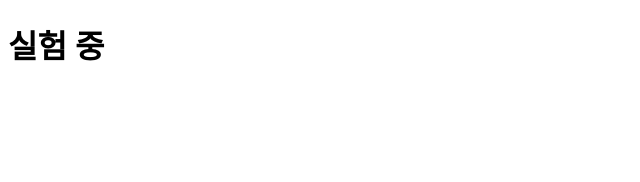
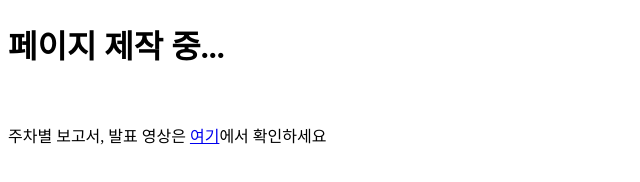
Before and after one commit to parkingAppHansung/parkingAppHansung.github.io, a plain HTML site: page index.html in a window 1280 px wide. Shown: the whole page, without its empty margins (0-640 px from the left). Drawn offline with Linux system fonts and the light colour scheme.

Commit message:
Update index.html

```diff
--- a/index.html
+++ b/index.html
@@ -1,10 +1,12 @@
 <!DOCTYPE html>
 <html>
 <head>
-<meta charset="utf-8">
-<title>임시 페이지</title>
+  <meta charset="utf-8">
+  <title>캡스톤 디자인 | PLA팀</title>
 </head>
 <body>
-<h1>실험 중</h1>
+  <h1>페이지 제작 중...</h1>
+  <br>
+  <p>주차별 보고서, 발표 영상은 <a href="https://hansungcss-pla.tistory.com/">여기</a>에서 확인하세요</p>
 </body>
 </html>
```
